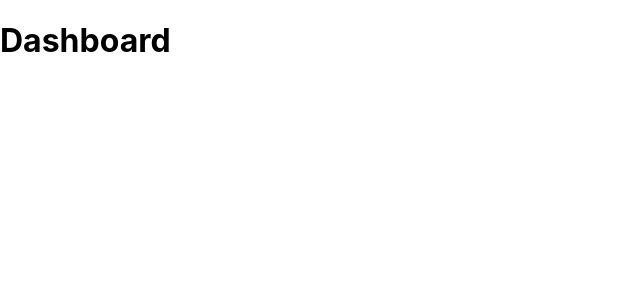
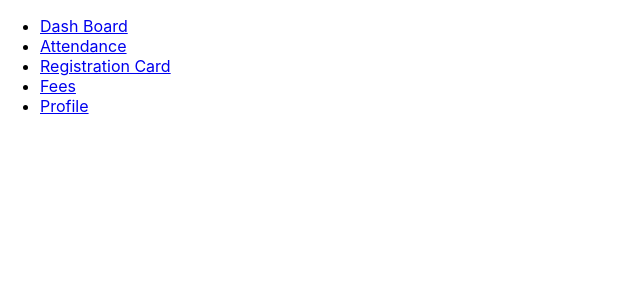
Before and after one commit to khannasir1999/smart-student-management-portal, a React (Create React App) app: page /dashboard in a window 1280 px wide. Shown: the top 300 px of the page, without its empty margins (0-640 px from the left). Built offline with nearby package versions, Linux system fonts and the light colour scheme.

Commit message:
build a nav bar

```diff
--- a/src/App.js
+++ b/src/App.js
@@ -2,6 +2,11 @@ import Login from "./Pages/Login";
 import "./App.css";
 import Dashboard from "./Pages/Dashboard";
 import { BrowserRouter, Routes, Route } from "react-router-dom";
+import Attendance from './Pages/Attendance'
+import RegisterationCard from './Pages/RegisterationCard'
+import Fees from './Pages/Fees'
+import Profile from './Pages/Profile'
+import NavBar from "./Components/NavBar";
 
 function App() {
   return (
@@ -9,6 +14,14 @@ function App() {
       <Routes>
         <Route path="/" index element={<Login />} />
         <Route path="/Dashboard" element={<Dashboard />} />
+
+        <Route path='/' element={<NavBar/>}>
+        <Route path="dashboard" element={<Dashboard/>}/>
+        <Route path="attendance" element={<Attendance/>}/>
+        <Route path="registration-card" element={<RegisterationCard/>} />
+        <Route path="fees" element={<Fees/>} />
+        <Route path="profile" element={<Profile/>} />
+        </Route>
       </Routes>
     </BrowserRouter>
   );
--- a/src/Components/Course_list.js
+++ /dev/null
@@ -1,3 +0,0 @@
-const Course_list = () => {
-
-}
--- /dev/null
+++ b/src/Components/NavBar.js
@@ -0,0 +1,17 @@
+import {Link, Outlet} from 'react-router-dom'
+const NavBar = () => {
+
+  return (
+    <>
+    <ul>
+      <li><Link to="/dashboard" >Dash Board</Link></li>
+      <li><Link to="/attendance" >Attendance</Link></li>
+      <li><Link to="/registration-card" >Registration Card</Link></li>
+      <li><Link to="/fees" >Fees</Link></li>
+      <li><Link to="/profile" >Profile</Link></li>
+    </ul>
+    <Outlet/>
+    </>
+  )
+};
+export default NavBar;
--- /dev/null
+++ b/src/Pages/Attendance.js
@@ -0,0 +1,8 @@
+import React from 'react'
+
+export default function Attendance() {
+  return (
+      <h1>Attendance</h1>
+
+  )
+};
--- a/src/Pages/Dashboard.js
+++ b/src/Pages/Dashboard.js
@@ -1,8 +1,10 @@
 import "./Dashboard.css";
+import NavBar from "../Components/NavBar";
+
+
 const Dashboard = () => {
     return (
-        <h1>Dashboard</h1>
-
+        <NavBar/>
     );
 }
 export default Dashboard;
--- /dev/null
+++ b/src/Pages/Fees.js
@@ -0,0 +1,8 @@
+import React from 'react'
+
+export default function Fees() {
+  return (
+      <h1>fees</h1>
+
+  )
+};
--- /dev/null
+++ b/src/Pages/Profile.js
@@ -0,0 +1,7 @@
+import React from 'react'
+
+export default function Profile() {
+  return (
+    <h1>Profile</h1>
+  )
+};
--- /dev/null
+++ b/src/Pages/RegisterationCard.js
@@ -0,0 +1,9 @@
+
+import React from 'react'
+
+export default function RegisterationCard() {
+  return (
+      <h1>Registration card</h1>
+
+  )
+};
```
